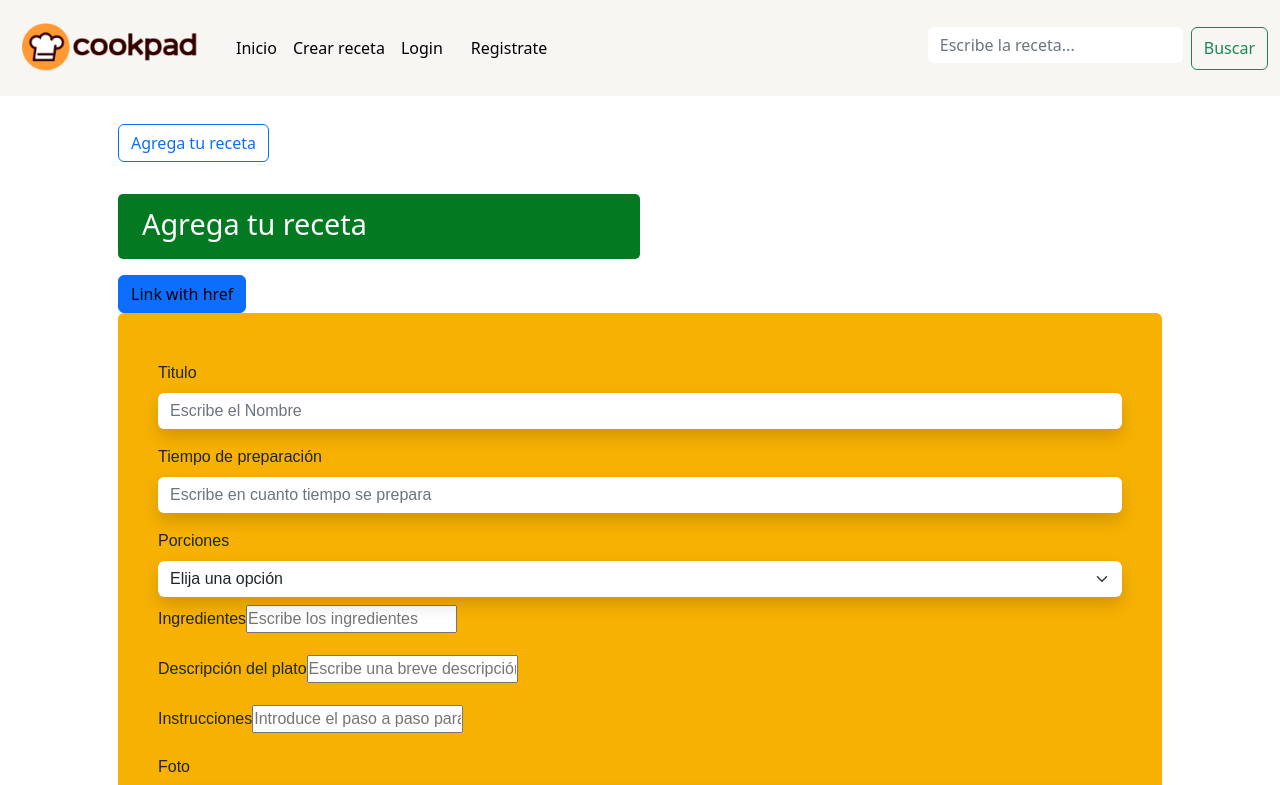
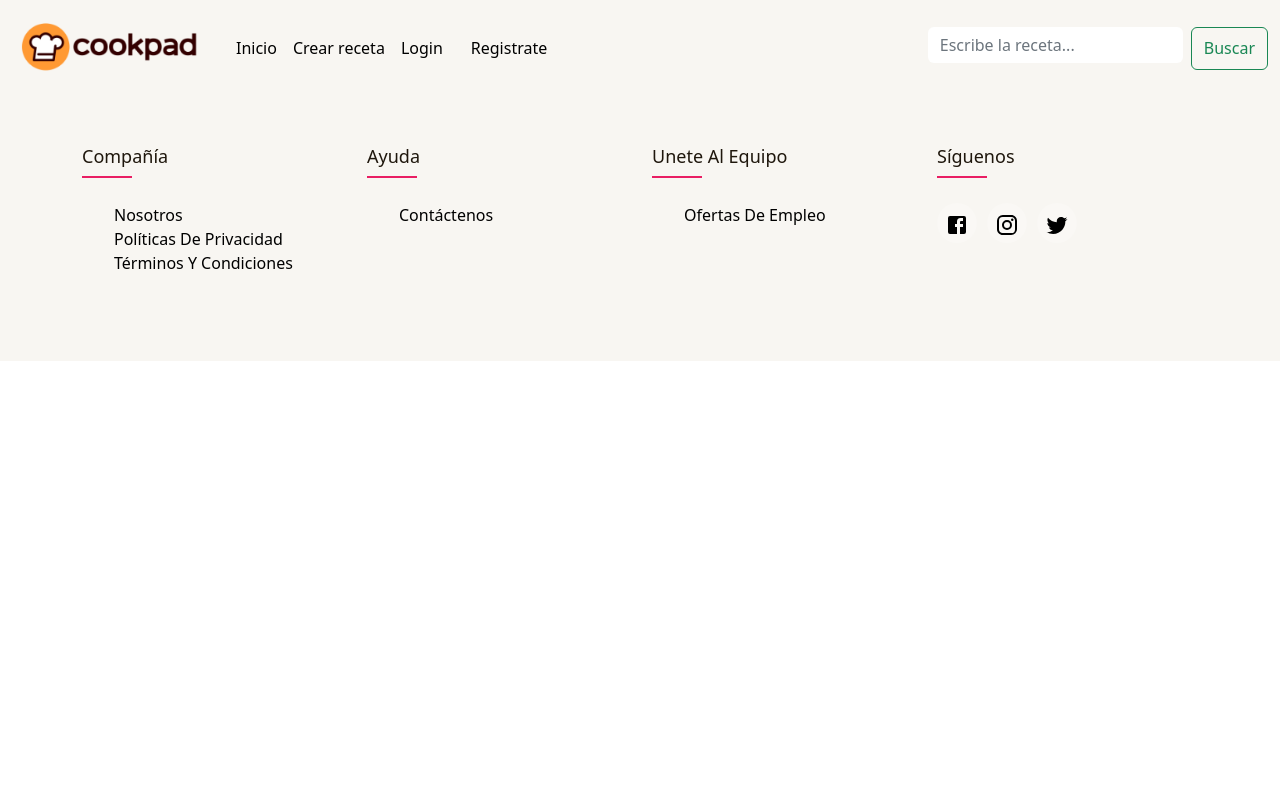
Before and after one commit to camilaruiz17/front-react-recipes-app, a React (Vite) app: page /profile in a window 1280 px wide. Shown: the top 785 px of the page. Built offline with nearby package versions, Linux system fonts and the light colour scheme.

Commit message:
validations form recipes not completed

```diff
--- a/src/components/form-recipes/Form-recipes.jsx
+++ b/src/components/form-recipes/Form-recipes.jsx
@@ -84,7 +84,7 @@ const FormRecipes = () => {
             <p className="regisTitle">Agrega tu receta</p>
             <a class="btn btn-primary" data-bs-toggle="collapse" onClick="" role="button" aria-expanded="false" aria-controls="collapseExample">
     Link with href
-  </a>
+</a>
                 <Card id="regisCardStyle" className="text-start">
                     <Card.Title id="regisTittle" className="text-center"></Card.Title>
                     <Card.Body>
@@ -166,7 +166,7 @@ const FormRecipes = () => {
                                     {...register("ingredients", {
                                         required: true,
                                         minLength: 5,
-                                        maxLength: 200,
+                                        maxLength: 500,
                                     })}
                                 />
                                 {errors.ingredients?.type === "required" && (
@@ -183,10 +183,10 @@ const FormRecipes = () => {
                                     {...register("description", {
                                         required: true,
                                         minLength: 4,
-                                        maxLength: 48,
+                                        maxLength: 900,
                                     })}
                                 />
-                                {errors.description?.type === "required" && (
+                            {errors.description?.type === "required" && (
                                     <small className="fail">
                                         Este campo no puede estar vacío
                                     </small>
--- a/src/components/nav-bar/NavBar.jsx
+++ b/src/components/nav-bar/NavBar.jsx
@@ -21,9 +21,9 @@ function NavBars() {
     setSearchValue(event.target.value)
   }
   const handleSearch = async () => {
-    if (searchValue.length > 0) {
+  if (searchValue.length > 0) {
       await axios
-         navigate('search/'+searchValue)
+        navigate('search/'+searchValue)
     } else {
       setResults(null);
     }
@@ -68,7 +68,7 @@ const handleLogOut = () => {
                     <Nav.Link className="loginCustom" eventKey="5">
                       <Link to={'/login'}>Login</Link>
                     </Nav.Link>
-                    <Nav.Link eventKey="6">
+                    <Nav.Link  eventKey="6">
                       <Link to={'/register'}>Registrate</Link>
                     </Nav.Link>
                     </>
@@ -84,7 +84,7 @@ const handleLogOut = () => {
               className="me-2"
               aria-label="Search"
             />
-            <Button variant="outline-success" type="button" onClick={handleSearch}>Buscar</Button>
+            <Button eventKey="7" variant="outline-success" type="button" onClick={handleSearch}>Buscar</Button>
           </Form>
         </Navbar.Collapse>
       </Container>
--- a/src/views/profile/Profile.jsx
+++ b/src/views/profile/Profile.jsx
@@ -8,7 +8,7 @@ function Profile(){
 
             <h2>Hola este es el perfil de usuarios</h2>
 
-            <FormRecipes/>
+
 
 
             </div>
```
